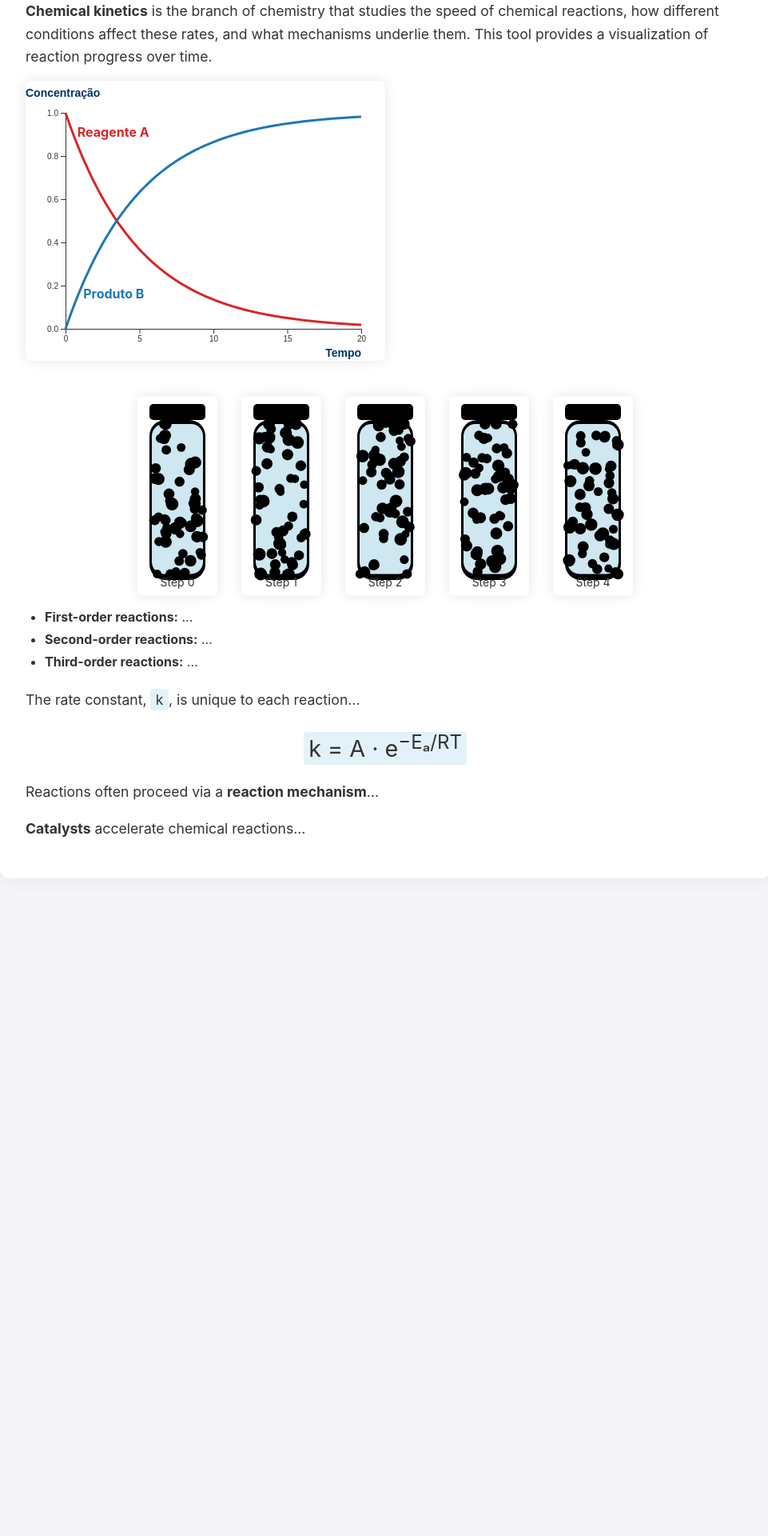
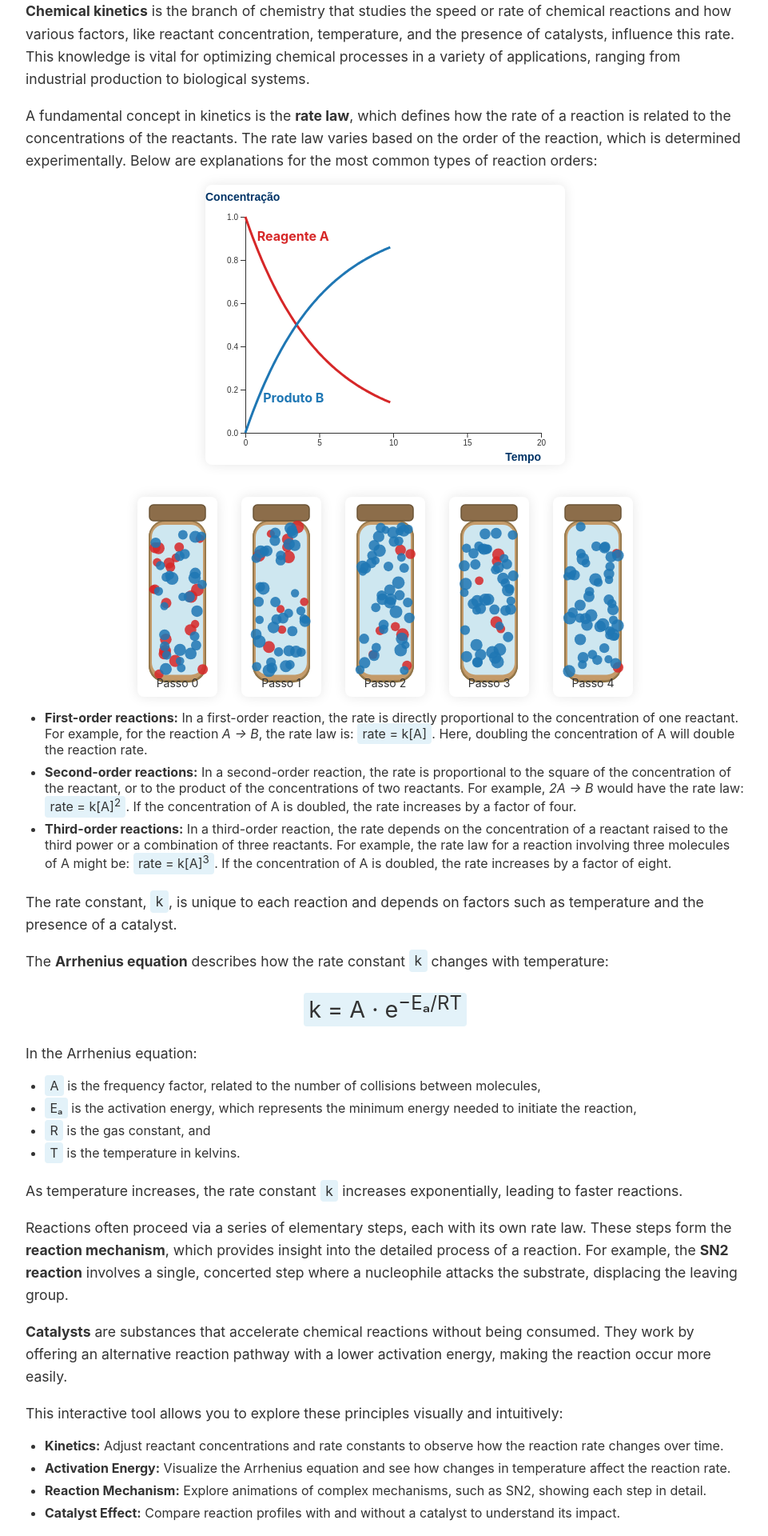
Before and after one commit to FGV-VIS-2025/final-project-chemicalprocesses, a SvelteKit app: page /page0 in a window 1280 px wide. Shown: the part 200-2120 px from the top of the page at 80% size, without its empty margins (158-1119 px from the left). Before the commit the page ends 1330 px from the top, so only its background shows below. Built offline with nearby package versions, Linux system fonts and the light colour scheme.

Commit message:
complete introductory content

```diff
--- a/src/routes/page0/+page.svelte
+++ b/src/routes/page0/+page.svelte
@@ -18,26 +18,52 @@
   <h1>
     <span class="chem-icon">⚗️</span> Chemical Kinetics Visualizer
   </h1>
-  <p><strong>Chemical kinetics</strong> is the branch of chemistry that studies the speed of chemical reactions,
-  how different conditions affect these rates, and what mechanisms underlie them. This tool provides a visualization of reaction progress over time.</p>
+  <p><strong>Chemical kinetics</strong> is the branch of chemistry that studies the speed or rate of chemical reactions and how various factors,
+  like reactant concentration, temperature, and the presence of catalysts, influence this rate.
+  This knowledge is vital for optimizing chemical processes in a variety of applications, ranging from industrial production to biological systems.</p>
+
+  <p>A fundamental concept in kinetics is the <strong>rate law</strong>, which defines how the rate of a reaction is related to the concentrations of the reactants.
+  The rate law varies based on the order of the reaction, which is determined experimentally. Below are explanations for the most common types of reaction orders:</p>
 
   <div id="container3" style="margin-bottom: 40px;"></div>
   <div id="container2"></div>
 
   <ul>
-    <li><strong>First-order reactions:</strong> ...</li>
-    <li><strong>Second-order reactions:</strong> ...</li>
-    <li><strong>Third-order reactions:</strong> ...</li>
+    <li><strong>First-order reactions:</strong> In a first-order reaction, the rate is directly proportional to the concentration of one reactant. For example, for the reaction <em>A → B</em>, the rate law is: <code>rate = k[A]</code>. Here, doubling the concentration of A will double the reaction rate.</li>
+    <li><strong>Second-order reactions:</strong> In a second-order reaction, the rate is proportional to the square of the concentration of the reactant, or to the product of the concentrations of two reactants. For example, <em>2A → B</em> would have the rate law:
+      <code>rate = k[A]<sup>2</sup></code>. If the concentration of A is doubled, the rate increases by a factor of four.</li>
+    <li><strong>Third-order reactions:</strong> In a third-order reaction, the rate depends on the concentration of a reactant raised to the third power or a combination of three reactants. For example, the rate law for a reaction involving three molecules of A might be: <code>rate = k[A]<sup>3</sup></code>. If the concentration of A is doubled, the rate increases by a factor of eight.</li>
   </ul>
 
-  <p>The rate constant, <code>k</code>, is unique to each reaction...</p>
+  <p>The rate constant, <code>k</code>, is unique to each reaction and depends on factors such as temperature and the presence of a catalyst.</p>
+
+  <p>The <strong>Arrhenius equation</strong> describes how the rate constant <code>k</code> changes with temperature:</p>
 
   <p style="text-align: center; font-size: 1.2em;">
     <code style="font-size: 1.5em;">k = A · e<sup>−Eₐ/RT</sup></code>
   </p>
 
-  <p>Reactions often proceed via a <strong>reaction mechanism</strong>...</p>
-  <p><strong>Catalysts</strong> accelerate chemical reactions...</p>
+  <p>In the Arrhenius equation:</p>
+    <ul>
+      <li><code>A</code> is the frequency factor, related to the number of collisions between molecules,</li>
+      <li><code>Eₐ</code> is the activation energy, which represents the minimum energy needed to initiate the reaction,</li>
+      <li><code>R</code> is the gas constant, and</li>
+      <li><code>T</code> is the temperature in kelvins.</li>
+    </ul>
+  <p>As temperature increases, the rate constant <code>k</code> increases exponentially, leading to faster reactions.</p>
+
+  <p>Reactions often proceed via a series of elementary steps, each with its own rate law. These steps form the <strong>reaction mechanism</strong>, which provides insight into the detailed process of a reaction. For example, the <strong>SN2 reaction</strong> involves a single, concerted step where a nucleophile attacks the substrate, displacing the leaving group.</p>
+
+  <p><strong>Catalysts</strong> are substances that accelerate chemical reactions without being consumed. They work by offering an alternative reaction pathway with a lower activation energy, making the reaction occur more easily.</p>
+
+  <p>This interactive tool allows you to explore these principles visually and intuitively:</p>
+    <ul>
+      <li><strong>Kinetics:</strong> Adjust reactant concentrations and rate constants to observe how the reaction rate changes over time.</li>
+      <li><strong>Activation Energy:</strong> Visualize the Arrhenius equation and see how changes in temperature affect the reaction rate.</li>
+      <li><strong>Reaction Mechanism:</strong> Explore animations of complex mechanisms, such as SN2, showing each step in detail.</li>
+      <li><strong>Catalyst Effect:</strong> Compare reaction profiles with and without a catalyst to understand its impact.</li>
+    </ul>
+  <p>Dive into this interactive project to gain a deeper understanding of chemical reactions and the factors that govern them!</p>
 </div>
 
 <script>
@@ -152,6 +178,29 @@
         text-anchor: middle;
       }
 
+      .tube {
+        fill: #c49b6a;
+        stroke: #987a4d;
+        stroke-width: 2px;
+        filter: drop-shadow(0 1px 0px #7a5f2e);
+      }
+
+      .cork {
+        fill: #8c6d4a;
+        stroke: #6b5436;
+        stroke-width: 1.5px;
+      }
+
+      .bubbleA {
+        fill: #d62728;
+        opacity: 0.85;
+      }
+
+      .bubbleB {
+        fill: #1f77b4;
+        opacity: 0.85;
+      }
+
       @media (max-width: 600px) {
         nav ul {
           flex-direction: column;
@@ -163,26 +212,56 @@
           padding: 0.3rem 0;
         }
       }
+
+      #container3 {
+        display: flex;
+        justify-content: center;
+        width: 100%;
+        margin: 0 auto 40px;
+      }
+
+      #container3 svg {
+        display: block;
+        margin: 0 auto;
+      }
     `;
     const style = document.createElement("style");
     style.textContent = styleContent;
     document.head.appendChild(style);
 
-    // === Configurações ===
+    // === Configurações do Gráfico ===
     const width = 450, height = 350, margin = { top: 40, right: 30, bottom: 40, left: 50 };
-    const svg = d3.select("#container3").append("svg")
+
+    // Cria SVG para o gráfico de linhas
+    const svg = d3.select("#container3")
+      .append("svg")
       .attr("width", width)
       .attr("height", height);
 
+    // Dados simulados da reação (tempo de 0 a 20)
+    const duration = 20000; // tempo total animação (ms)
     const totalSteps = 200;
     const times = d3.range(0, totalSteps + 1);
-    const concA = t => Math.exp(-t / totalSteps * 4);
-    const concB = t => 1 - concA(t);
 
-    const xScale = d3.scaleLinear().domain([0, totalSteps]).range([margin.left, width - margin.right]);
-    const yScale = d3.scaleLinear().domain([0, 1]).range([height - margin.bottom, margin.top]);
+    // Funções concentração: reagente A decai, produto B cresce
+    function concA(t) {
+      return Math.exp(-t / totalSteps * 4);
+    }
+    function concB(t) {
+      return 1 - concA(t);
+    }
 
-    const xAxis = d3.axisBottom(xScale).ticks(6).tickFormat(d => Math.round(d / 10));
+    // Escalas
+    const xScale = d3.scaleLinear()
+      .domain([0, totalSteps])
+      .range([margin.left, width - margin.right]);
+
+    const yScale = d3.scaleLinear()
+      .domain([0, 1])
+      .range([height - margin.bottom, margin.top]);
+
+    // Criar os eixos
+    const xAxis = d3.axisBottom(xScale).ticks(6).tickFormat(d => Math.round(d/10));
     const yAxis = d3.axisLeft(yScale).ticks(5);
 
     svg.append("g")
@@ -205,23 +284,28 @@
       .attr("text-anchor", "start")
       .text("Concentração");
 
-    const lineA = d3.line().x(d => xScale(d)).y(d => yScale(concA(d)));
-    const lineB = d3.line().x(d => xScale(d)).y(d => yScale(concB(d)));
+    // Linha reagente A (vermelho)
+    const lineA = d3.line()
+      .x(d => xScale(d))
+      .y(d => yScale(concA(d)));
 
-    svg.append("path")
-      .datum(times)
+    // Linha produto B (azul)
+    const lineB = d3.line()
+      .x(d => xScale(d))
+      .y(d => yScale(concB(d)));
+
+    // Caminhos para as linhas, começamos vazios
+    const pathA = svg.append("path")
       .attr("fill", "none")
       .attr("stroke", "#d62728")
-      .attr("stroke-width", 3)
-      .attr("d", lineA);
+      .attr("stroke-width", 3);
 
-    svg.append("path")
-      .datum(times)
+    const pathB = svg.append("path")
       .attr("fill", "none")
       .attr("stroke", "#1f77b4")
-      .attr("stroke-width", 3)
-      .attr("d", lineB);
+      .attr("stroke-width", 3);
 
+    // Labels no gráfico
     svg.append("text")
       .attr("class", "label-reactant")
       .attr("x", xScale(8))
@@ -234,23 +318,29 @@
       .attr("y", yScale(concB(12)) + 20)
       .text("Produto B");
 
-    // === Tubos de Ensaio ===
+    // --- Tubos de ensaio animados ---
+    // Configurações dos tubos
     const tubeWidth = 100, tubeHeight = 250;
-    const numTubes = 5;
+    const numTubes = 5; // quantos tubos lado a lado
     const maxBubbles = 50;
 
+    // Criar container dos tubos no #container
     const containerTubes = d3.select("#container2")
       .style("display", "flex")
       .style("gap", "30px")
       .style("justify-content", "center")
       .style("flex-wrap", "wrap");
 
+    // Criar dados para todos os tubos, cada um com suas bolhas A e B, posicionadas aleatoriamente
     const tubesData = d3.range(numTubes).map((tubeIndex) => {
+      // Cada tubo tem bolhas verdes (A) e laranja (B)
+      // Inicialmente, bolhas são geradas com posição randômica dentro do líquido
       const liquidX = tubeWidth * 0.18,
             liquidY = tubeHeight * 0.14,
             liquidWidth = tubeWidth * 0.64,
             liquidHeight = tubeHeight * 0.75;
 
+      // Gerar bolhas
       let bubblesA = d3.range(maxBubbles).map(() => ({
         x: liquidX + Math.random() * liquidWidth,
         y: liquidY + Math.random() * liquidHeight,
@@ -271,6 +361,7 @@
       };
     });
 
+    // Criar SVGs para cada tubo e desenhar elementos fixos
     const tubes = containerTubes.selectAll("svg")
       .data(tubesData)
       .enter()
@@ -281,9 +372,11 @@
       .style("border-radius", "8px")
       .style("box-shadow", "0 0 15px rgba(0,0,0,0.1)");
 
+    // Em cada SVG tubo desenhar tubo, rolha, fundo líquido, bolhas e label
     tubes.each(function(d) {
       const svgTube = d3.select(this);
 
+      // Tubo
       svgTube.append("rect")
         .attr("class", "tube")
         .attr("x", tubeWidth * 0.15)
@@ -293,6 +386,7 @@
         .attr("rx", 20)
         .attr("ry", 20);
 
+      // Rolha
       svgTube.append("rect")
         .attr("class", "cork")
         .attr("x", tubeWidth * 0.15)
@@ -302,6 +396,7 @@
         .attr("rx", 5)
         .attr("ry", 5);
 
+      // Fundo líquido
       svgTube.append("rect")
         .attr("x", d.liquidX)
         .attr("y", d.liquidY)
@@ -311,8 +406,10 @@
         .attr("rx", 15)
         .attr("ry", 15);
 
+      // Grupo bolhas
       const bubblesGroup = svgTube.append("g").attr("class", "bubbles-group");
 
+      // Bolhas A
       bubblesGroup.selectAll(".bubbleA")
         .data(d.bubblesA)
         .enter()
@@ -322,6 +419,7 @@
         .attr("cy", b => b.y)
         .attr("r", b => b.radius);
 
+      // Bolhas B
       bubblesGroup.selectAll(".bubbleB")
         .data(d.bubblesB)
         .enter()
@@ -331,57 +429,99 @@
         .attr("cy", b => b.y)
         .attr("r", b => b.radius);
 
+      // Label tubo com o passo da reação
       svgTube.append("text")
         .attr("class", "tube-label")
         .attr("x", tubeWidth / 2)
         .attr("y", tubeHeight * 0.95)
-        .text(`Step ${d.tubeIndex}`);
+        .text(`Passo ${d.tubeIndex}`);
     });
 
-    // === Atualização animada ===
-    const updateTube = (tubeData, t) => {
+    // Variável para controlar qual tubo está animando (loop de 0 a numTubes-1)
+    let currentTube = 0;
+
+    // Para controle do tempo dos passos (troca de tubo animado a cada X ms)
+    const stepDurationMs = 3000; // 3 segundos por tubo
+
+    // Função para atualizar bolhas e visibilidade de bolhas A e B conforme concentração
+    function updateTube(tubeData, t, animateBubbles) {
+      // Concentração no passo t ajustado para este tubo
+      // Dividimos o totalSteps em blocos, cada tubo corresponde a uma faixa do tempo
       const stepsPerTube = Math.floor(totalSteps / numTubes);
       const baseStep = tubeData.tubeIndex * stepsPerTube;
       const localStep = Math.min(Math.max(t - baseStep, 0), stepsPerTube);
 
+      // Calcular concentração para este localStep
       const concAVal = concA(baseStep + localStep);
       const concBVal = concB(baseStep + localStep);
+
+      // Número de bolhas visíveis
       const visibleA = Math.round(concAVal * maxBubbles);
       const visibleB = Math.round(concBVal * maxBubbles);
 
+      // Selecionar SVG do tubo
       const svgTube = d3.select(containerTubes.selectAll("svg").nodes()[tubeData.tubeIndex]);
 
+      // Atualizar visibilidade das bolhas
       svgTube.selectAll(".bubbleA")
-        .attr("visibility", (d, i) => i < visibleA ? "visible" : "hidden");
+        .attr("visibility", (d,i) => i < visibleA ? "visible" : "hidden");
 
       svgTube.selectAll(".bubbleB")
-        .attr("visibility", (d, i) => i < visibleB ? "visible" : "hidden");
+        .attr("visibility", (d,i) => i < visibleB ? "visible" : "hidden");
 
-      // animação vertical suave com limites para não sair do frasco
-      tubeData.bubblesA.forEach((b, i) => {
-        b.y += 0.3 * (i % 2 ? 1 : -1);
-        // Limitar a posição Y dentro do líquido
-        b.y = Math.max(tubeData.liquidY, Math.min(tubeData.liquidY + tubeData.liquidHeight, b.y));
-        // Limitar a posição X dentro do líquido
-        b.x = Math.max(tubeData.liquidX, Math.min(tubeData.liquidX + tubeData.liquidWidth, b.x));
+      if (animateBubbles) {
+        // Animar movimento vertical suave das bolhas A
+        tubeData.bubblesA.forEach((b, i) => {
+          b.y += 0.3 * (i % 2 ? 1 : -1);
+          if (b.y > tubeData.liquidY + tubeData.liquidHeight) b.y = tubeData.liquidY + 5;
+          if (b.y < tubeData.liquidY) b.y = tubeData.liquidY + tubeData.liquidHeight - 5;
+        });
+        svgTube.selectAll(".bubbleA").data(tubeData.bubblesA).attr("cy", d => d.y);
+
+        // Animar movimento vertical suave das bolhas B
+        tubeData.bubblesB.forEach((b, i) => {
+          b.y += 0.25 * (i % 2 ? -1 : 1);
+          if (b.y > tubeData.liquidY + tubeData.liquidHeight) b.y = tubeData.liquidY + 5;
+          if (b.y < tubeData.liquidY) b.y = tubeData.liquidY + tubeData.liquidHeight - 5;
+        });
+        svgTube.selectAll(".bubbleB").data(tubeData.bubblesB).attr("cy", d => d.y);
+      }
+    }
+
+    // --- Animação geral ---
+
+    // Variável global de tempo para gráfico
+    let timeStep = 0;
+
+    // Função update geral chamada pelo timer
+    function updateAll() {
+      // Atualizar gráfico (avança 1 passo)
+      pathA.datum(times.slice(0, timeStep + 1)).attr("d", lineA);
+      pathB.datum(times.slice(0, timeStep + 1)).attr("d", lineB);
+
+      // Atualizar tubos:
+      // Para cada tubo:
+      //  - se é o tubo atual animando, atualiza bolhas com movimento
+      //  - caso contrário, atualiza bolhas sem movimento (só visibilidade conforme concentração)
+      tubesData.forEach((tubeData, i) => {
+        updateTube(tubeData, timeStep, i === currentTube);
       });
 
-      tubeData.bubblesB.forEach((b, i) => {
-        b.y += 0.25 * (i % 2 ? -1 : 1);
-        // Limitar a posição Y dentro do líquido
-        b.y = Math.max(tubeData.liquidY, Math.min(tubeData.liquidY + tubeData.liquidHeight, b.y));
-        // Limitar a posição X dentro do líquido
-        b.x = Math.max(tubeData.liquidX, Math.min(tubeData.liquidX + tubeData.liquidWidth, b.x));
-      });
+      // Incrementar tempo e trocar tubo animado a cada stepDurationMs
+      timeStep = (timeStep + 1) % (totalSteps + 1);
 
-      svgTube.selectAll(".bubbleA").data(tubeData.bubblesA).attr("cy", d => d.y).attr("cx", d => d.x);
-      svgTube.selectAll(".bubbleB").data(tubeData.bubblesB).attr("cy", d => d.y).attr("cx", d => d.x);
-    };
+      // Mudar tubo animado a cada stepDurationMs, com base no tempo real
+      const now = Date.now();
+      if (!updateAll.lastChange) updateAll.lastChange = now;
+      if (now - updateAll.lastChange > stepDurationMs) {
+        currentTube = (currentTube + 1) % numTubes;
+        updateAll.lastChange = now;
+      }
+    }
 
-    let currentStep = 0;
-    d3.interval(() => {
-      tubesData.forEach(tube => updateTube(tube, currentStep));
-      currentStep = (currentStep + 1) % totalSteps;
-    }, 100);
+    // Loop da animação usando d3.timer
+    d3.timer(() => {
+      updateAll();
+    });
   });
 </script>
```
